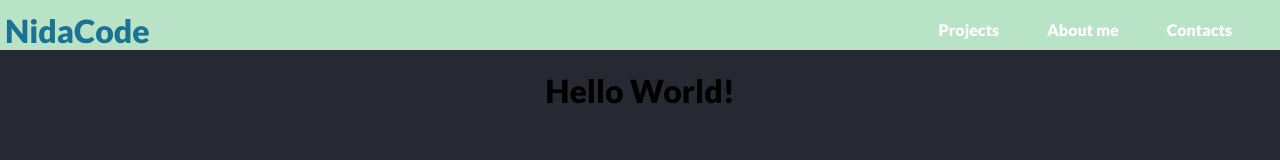
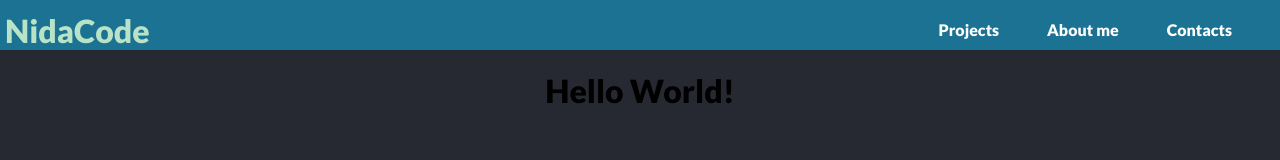
Before and after one commit to NidaCode/NidaCode, a plain HTML site: page index.html in a window 1280 px wide. Drawn offline with Linux system fonts and the light colour scheme.

Commit message:
changed color palette

```diff
--- a/src/style/main.css
+++ b/src/style/main.css
@@ -12,7 +12,7 @@ html, body {
     text-align:center;
 }
 .header {
-    background-color:#b9e3c6;
+    background-color:#1c7293;
     color:whitesmoke;
     width:100%;
     height:50px;
@@ -22,7 +22,7 @@ html, body {
     top:-10px;
     left:0px;
     margin-left:5px;
-    color:#1c7293;
+    color:#b9e3c6;
 }
 .btn {
     border: none; /* Remove borders */
```
